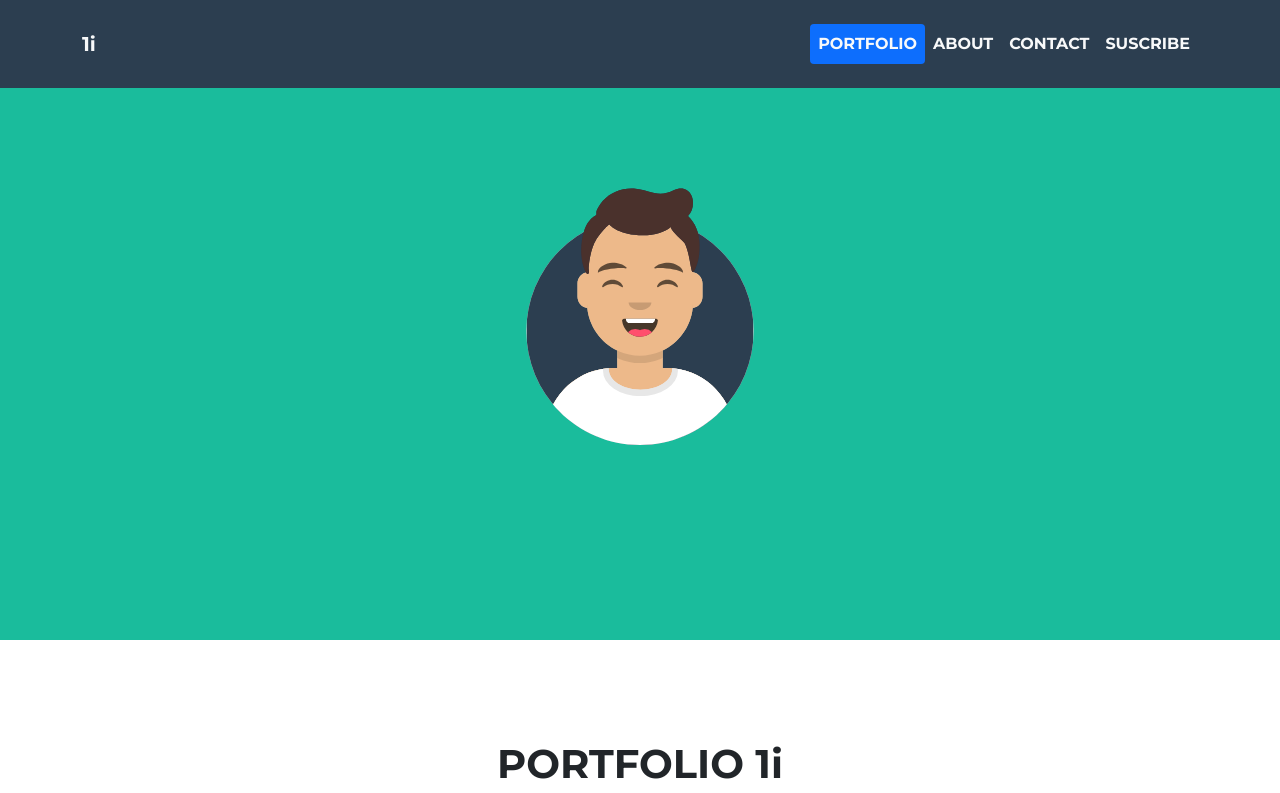
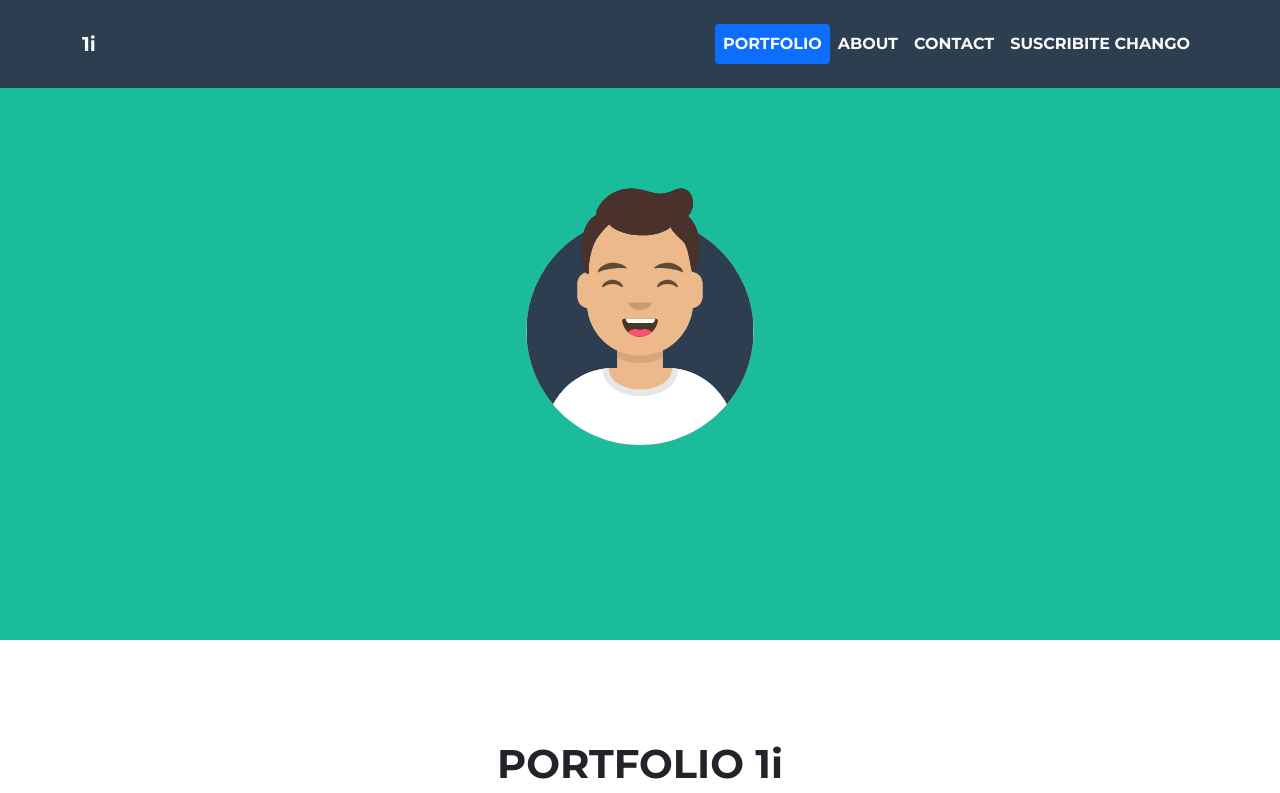
Before and after one commit to dfernandezfb/git-tasks, a plain HTML site: page index.html in a window 1280 px wide. Shown: the top 793 px of the page. Drawn offline with nearby package versions, Linux system fonts and the light colour scheme.

Commit message:
Update index.html

```diff
--- a/index.html
+++ b/index.html
@@ -72,7 +72,7 @@
               <a
                 class="nav-link text-light hover-celeste"
                 href="error404.html"
-                >SUSCRIBE</a
+                >SUSCRIBITE CHANGO</a
               >
             </li>
           </ul>
```
